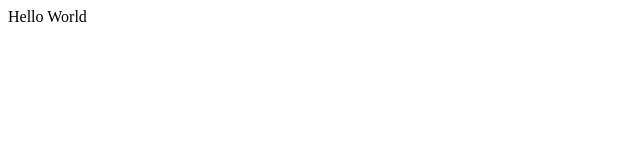
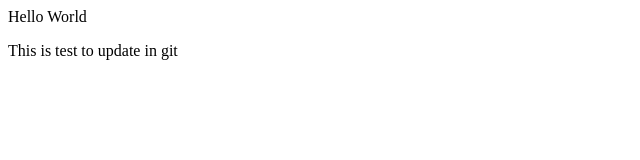
Before and after one commit to KpLBaTMaN/HomeBase, a plain HTML site: page index.html in a window 1280 px wide. Shown: the whole page, without its empty margins (0-640 px from the left). Drawn offline with Linux system fonts and the light colour scheme.

Commit message:
testing an update to the website

```diff
--- a/index.html
+++ b/index.html
@@ -4,6 +4,7 @@
           <title>My Website Title</title>
      </head>
      <body>
-          Hello World
+         <h>Hello World</h>
+         <p>This is test to update in git</p>
      </body>
 </html>
```
